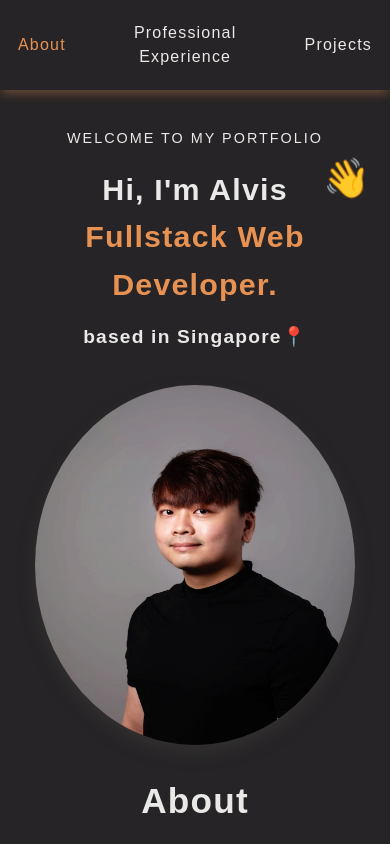
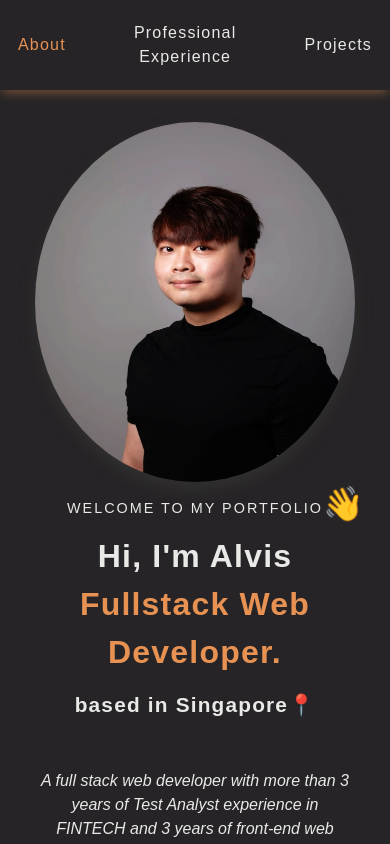
Before and after one commit to alvislim/portfolio, a React (Vite) app in the folder portfolio/: page / in a window 390 px wide. Built offline with nearby package versions, Linux system fonts and the light colour scheme.

Commit message:
refactor css

```diff
--- a/portfolio/src/Landing/About/ProfileDesc/index.css
+++ b/portfolio/src/Landing/About/ProfileDesc/index.css
@@ -6,14 +6,34 @@
   gap: 2rem;
   opacity: 1;
   width: 100%;
-  flex-direction: column;
 
   /* background-color: var(--dark-grey); */
 }
 
 @media screen and (max-width: 600px) {
   .content-wrapper {
-    flex-direction: column;
+    flex-direction: column-reverse;
+    gap: 1rem;
+  }
+
+  .content-desc > .text-wrapper > p:nth-child(2) {
+    font-size: 2rem;
+    font-weight: 700;
+  }
+
+  .content-desc > .text-wrapper > p:nth-child(3) {
+    font-size: 2rem;
+    font-weight: 700;
+  }
+
+  .content-desc > .text-wrapper > p:nth-child(4) {
+    font-size: 1.3rem;
+    font-weight: 600;
+  }
+
+  .content-wrapper > .profile-img {
+    height: 44vh;
+    width: 40vh;
   }
 }
 
@@ -23,18 +43,32 @@
   width: 80%;
 }
 
-.content-wrapper > .about-desc > .title {
+.content-wrapper > .text-wrapper {
+  width: 80%;
+}
+
+/* .content-wrapper > .content-desc > .about-desc > .title {
   font-size: 2.2rem;
   font-weight: 600;
   letter-spacing: 1.2px;
   line-height: 48px;
   color: var(--milky-white);
-  margin: 0;
+} */
+.content-wrapper > .content-desc {
+  width: 50%;
 }
 
-.content-wrapper > .about-desc > .desc {
+@media screen and (max-width: 600px) {
+  .content-wrapper > .content-desc {
+    width: 80%;
+  }
+}
+
+.content-wrapper > .content-desc > .about-desc > .desc {
   color: var(--milky-white);
   width: auto;
+  font-style: oblique;
+  padding-top: 2rem;
 }
 
 .profile-img {
@@ -45,28 +79,6 @@
   width: 100%;
   min-width: 20px;
   box-shadow: 0 0.5rem 1rem rgba(58, 56, 56, 0.607);
-}
-
-@media screen and (max-width: 600px) {
-  .content-wrapper > .text-wrapper > p:nth-child(2) {
-    font-size: 1.9rem;
-    font-weight: 700;
-  }
-
-  .content-wrapper > .text-wrapper > p:nth-child(3) {
-    font-size: 1.9rem;
-    font-weight: 700;
-  }
-
-  .content-wrapper > .text-wrapper > p:nth-child(4) {
-    font-size: 1.2rem;
-    font-weight: 600;
-  }
-
-  .content-wrapper > .profile-img {
-    height: 44vh;
-    width: 40vh;
-  }
 }
 
 .text-wrapper > p {
@@ -85,7 +97,6 @@
   letter-spacing: 2px;
   color: var(--milky-white);
   position: relative;
-  line-height: 32px;
 }
 
 .text-wrapper > p:nth-child(2) {
@@ -93,7 +104,6 @@
   font-weight: 700;
   letter-spacing: 1.2px;
   color: var(--milky-white);
-  /* line-height: 32px; */
 }
 
 .text-wrapper > p:nth-child(3) {
@@ -114,9 +124,9 @@
 }
 
 .wave {
-  font-size: 2.4rem;
+  font-size: 2.1rem;
   transform-origin: 70% 70%;
   display: inline-block;
   position: absolute;
-  top: 2.5rem;
+  top: -1.2rem;
 }
--- a/portfolio/src/Landing/About/ProfileDesc/index.tsx
+++ b/portfolio/src/Landing/About/ProfileDesc/index.tsx
@@ -5,6 +5,7 @@ import "./index.css";
 const ProfileDesc = () => {
   return (
     <div className='content-wrapper'>
+      <div className='content-desc'>
         <div className='text-wrapper'>
           <p>
             welcome to my portfolio
@@ -25,17 +26,19 @@ const ProfileDesc = () => {
           <p>Fullstack Web Developer.</p>
           <p>based in Singapore📍</p>
         </div>
-      <img src={profilePic} className='profile-img' alt='profile pic' />
         <div className='about-desc'>
-        <p className='title'>About</p>
+          {/* <p className='title'>About</p> */}
           <p className='desc'>
-          <span /> A full stack web developer with more than 3 years of Test
-          Analyst experience in FINTECH and 3 years of front-end web development
-          experience in Insurance and Banking domain. As a Software Developer, I
-          work well under pressure and have come to enjoy working in fast paced
-          environment while building interactive User Interface.
+            A full stack web developer with more than 3 years of Test Analyst
+            experience in FINTECH and 3 years of front-end web development
+            experience in Insurance and Banking domain. As a Software Developer,
+            I work well under pressure and have come to enjoy working in fast
+            paced environment while building interactive User Interface.
           </p>
         </div>
+      </div>
+
+      <img src={profilePic} className='profile-img' alt='profile pic' />
     </div>
   );
 };
--- a/portfolio/src/Landing/About/Skills/index.css
+++ b/portfolio/src/Landing/About/Skills/index.css
@@ -3,7 +3,7 @@
   display: flex;
   flex-direction: column;
   align-items: center;
-  margin: 0 2rem;
+  margin: 3rem 2rem;
   max-width: 980px;
 }
 
--- a/portfolio/src/Landing/Experience/Content/index.css
+++ b/portfolio/src/Landing/Experience/Content/index.css
@@ -102,6 +102,7 @@ ul li .descr {
   color: var(--milky-white);
   height: max-content;
   padding-top: 1rem;
+  font-style: oblique;
 }
 ul li .title {
   overflow: hidden;
--- a/portfolio/src/Landing/Projects/index.tsx
+++ b/portfolio/src/Landing/Projects/index.tsx
@@ -2,10 +2,21 @@ import ImageCard from "@/Landing/Projects/ImgCard";
 import "./index.css";
 import { projectArr } from "@/constant";
 import { isMobile } from "react-device-detect";
+import { useRef } from "react";
+import { motion, useInView } from "framer-motion";
 
 const Projects = () => {
+  const ref = useRef(null);
+  const isInView = useInView(ref, { once: true });
+
   return (
-    <div className='project-container'>
+    <motion.div
+      className='project-container'
+      ref={ref}
+      style={{
+        opacity: isInView ? 1 : 0,
+        transition: "all 0.9s cubic-bezier(0.17, 0.55, 0.55, 1) 0.4s",
+      }}>
       <p className='title'>Recent projects</p>
       <div className='project-wrapper'>
         {projectArr.map((project) => {
@@ -22,7 +33,7 @@ const Projects = () => {
           );
         })}
       </div>
-    </div>
+    </motion.div>
   );
 };
 
--- a/portfolio/src/index.css
+++ b/portfolio/src/index.css
@@ -29,6 +29,8 @@ body {
   justify-content: center;
 }
 
-html {
-  overflow-x: hidden;
+@media screen and (max-width: 600px) {
+  html {
+    overflow-x: hidden;
+  }
 }
```
Lines whose indentation alone changed are shown as unchanged.
